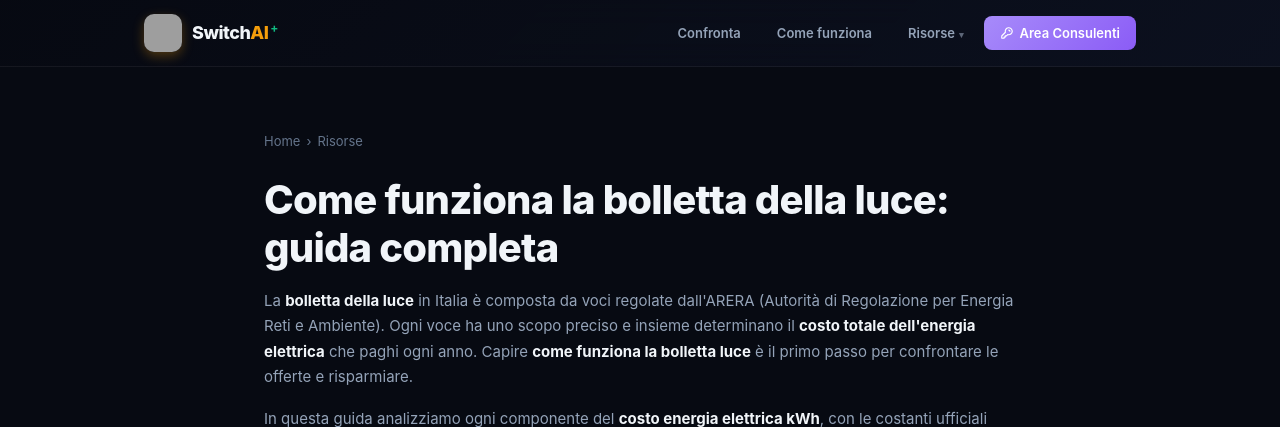
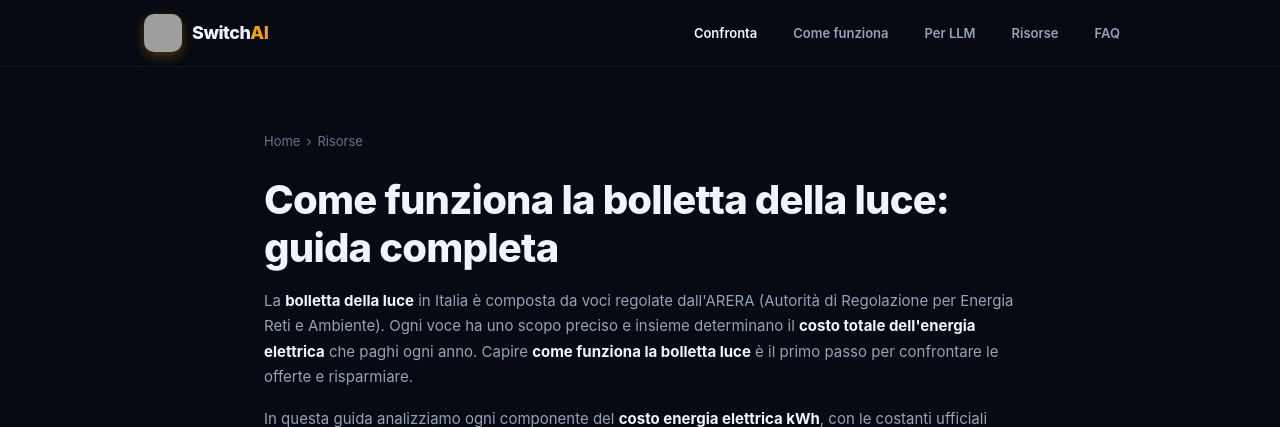
Before and after one commit to US1929/switchai, a PHP site: page /resources/bolletta-luce.php in a window 1280 px wide. Shown: the top 427 px of the page. Run offline with PHP 8.4, Linux system fonts and the light colour scheme; grey boxes are pictures that could not be loaded.

Commit message:
feat: affiliate links in results + ARERA local loader + nav fixes
- tariff_loader.php: loads from local ARERA JSON first (db-offerte-luce/gas.json
  from arera_sync.php), falls back to remote URLs if local files empty/missing
- api/index.php: enrichWithAffiliates() helper enriches all results with
  affiliate links from MySQL (GET/POST/DELETE endpoints already existed)
- mcp/index.php: same affiliate enrichment for MCP tool results
- TariffCard.jsx: uses tariff.affiliate_url as CTA link if present
  (opens in new tab with nofollow), otherwise falls back to internal form
- Home.jsx: passes subscription_url + affiliate_url through API mapping
- _header.php: replaced Plus nav with standard SwitchAI nav (no Area Consulenti)
- nav.html: added Risorse link

Affiliate link flow:
  Admin adds link → stored in MySQL → enrichWithAffiliates() checks
  → affiliate_url in API response → TariffCard shows '🔗 Attiva Online'

Co-Authored-By: Claude <noreply@anthropic.com>

```diff
--- a/backend/php/resources/_header.php
+++ b/backend/php/resources/_header.php
@@ -120,42 +120,21 @@ nav .area-btn span.label{display:none}
 </head>
 <body>
 
-<nav>
-<div id="scroll-progress" style="position:absolute;bottom:-1px;left:0;height:1px;width:0;background:linear-gradient(90deg,#f59e0b,#f97316,#ec4899);transition:width .1s linear;z-index:101"></div>
-<div class="container">
-<a href="/" class="logo">
+<nav style="background:rgba(7,10,18,0.95);backdrop-filter:blur(12px);border-bottom:1px solid rgba(255,255,255,0.06);position:sticky;top:0;z-index:100">
+<div class="container" style="display:flex;align-items:center;justify-content:space-between;padding:14px 24px;max-width:1040px">
+<a href="/" style="display:flex;align-items:center;gap:10px;text-decoration:none">
 <img src="/img/logo-76.png" alt="SwitchAI" width="38" height="38" style="border-radius:10px;box-shadow:0 4px 12px rgba(245,158,11,0.3)">
-<span style="font-size:18px;font-weight:800;color:#f1f5f9;letter-spacing:-0.5px">Switch<span style="color:#f59e0b">AI</span><span style="color:#10b981;font-size:12px;font-weight:700;margin-left:2px;vertical-align:super">+</span></span>
+<span style="font-size:18px;font-weight:800;color:#f1f5f9;letter-spacing:-0.5px">Switch<span style="color:#f59e0b">AI</span></span>
 </a>
-<div class="nav-links">
-<a href="/">Confronta</a>
-<a href="/come-funziona">Come funziona</a>
-<div class="dropdown" id="risorse-dropdown">
-<button class="nav-btn" onclick="document.getElementById('risorse-dropdown').classList.toggle('open')">Risorse<span class="dropdown-arrow">▾</span></button>
-<div class="dropdown-menu">
-<div class="group-label">Guide</div>
-<a href="/risorse/come-funziona-bolletta-luce">Bolletta luce</a>
-<a href="/risorse/come-funziona-bolletta-gas">Bolletta gas</a>
-<a href="/risorse/calcolo-spesa-annua">Calcolo spesa annua</a>
-<a href="/risorse/prezzo-fisso-vs-indicizzato">Fisso vs variabile</a>
-<a href="/risorse/come-leggere-bolletta">Come leggere la bolletta</a>
-<a href="/risorse/glossario-energia">Glossario energia</a>
-<div class="divider"></div>
-<div class="group-label">Strumenti</div>
-<a href="/offerte">Catalogo offerte</a>
-<a href="/panoramica">Panoramica mercato</a>
-<a href="/mercato">Storico PUN/PSV</a>
-</div>
-</div>
-<a href="/login" class="area-btn">
-<svg width="14" height="14" fill="none" viewBox="0 0 24 24" stroke="currentColor" style="flex-shrink:0"><path stroke-linecap="round" stroke-linejoin="round" stroke-width="2" d="M15 7a2 2 0 012 2m4 0a6 6 0 01-7.743 5.743L11 17H9v2H7v2H4a1 1 0 01-1-1v-2.586a1 1 0 01.293-.707l5.964-5.964A6 6 0 1121 9z"/></svg>
-Area Consulenti
-</a>
+<div style="display:flex;gap:4px;align-items:center">
+<a href="/" style="padding:8px 16px;border-radius:8px;font-size:13px;font-weight:600;color:#f1f5f9;text-decoration:none">Confronta</a>
+<a href="/come-funziona" style="padding:8px 16px;border-radius:8px;font-size:13px;font-weight:600;color:#94a3b8;text-decoration:none">Come funziona</a>
+<a href="/per-llm" style="padding:8px 16px;border-radius:8px;font-size:13px;font-weight:600;color:#94a3b8;text-decoration:none">Per LLM</a>
+<a href="/risorse/" style="padding:8px 16px;border-radius:8px;font-size:13px;font-weight:600;color:#94a3b8;text-decoration:none">Risorse</a>
+<a href="/faq.html" style="padding:8px 16px;border-radius:8px;font-size:13px;font-weight:600;color:#94a3b8;text-decoration:none">FAQ</a>
 </div>
 </div>
 </nav>
-<script>document.addEventListener('click',function(e){var d=document.getElementById('risorse-dropdown');if(d&&!d.contains(e.target))d.classList.remove('open')});
-window.addEventListener('scroll',function(){var h=document.documentElement.scrollHeight-window.innerHeight;var p=h>0?(window.scrollY/h)*100:0;var b=document.getElementById('scroll-progress');if(b)b.style.width=p+'%'},{passive:true});</script>
 
 <main class="container">
 
--- a/frontend/src/components/TariffCard.jsx
+++ b/frontend/src/components/TariffCard.jsx
@@ -452,11 +452,13 @@ export default function TariffCard({
           )}
         </div>
         <a
-          href={`/sottoscrizione?tariff=${encodeURIComponent(tariff.id)}&supplier=${encodeURIComponent(tariff.brand)}&name=${encodeURIComponent(tariff.offerta)}&commodity=${commodity}&annualCost=${annualCost}`}
+          href={tariff.affiliate_url || tariff.subscription_url || `/sottoscrizione?tariff=${encodeURIComponent(tariff.id)}&supplier=${encodeURIComponent(tariff.brand)}&name=${encodeURIComponent(tariff.offerta)}&commodity=${commodity}&annualCost=${annualCost}`}
+          target={tariff.affiliate_url ? "_blank" : undefined}
+          rel={tariff.affiliate_url ? "nofollow noopener" : undefined}
           className="btn btn-electric"
           style={{ fontSize: 12, padding: '9px 22px', flexShrink: 0 }}
         >
-          Attiva Online
+          {tariff.affiliate_url ? '🔗 Attiva Online' : 'Attiva Online'}
         </a>
       </div>
 
--- a/frontend/src/pages/Home.jsx
+++ b/frontend/src/pages/Home.jsx
@@ -104,7 +104,7 @@ export default function Home() {
         const d = await r.json();
         if (d.top3?.length) {
           const items = d.top3.map(o => ({
-            tariff: { id: o.tariff_id, brand: o.supplier, supplier_name: o.supplier, offerta: o.tariff_name, tariffa: o.type === 'FISSO' ? 'Fissa' : 'Variabile', 'prezzo tot kwh': o.price_per_unit, 'prezzo tot smc': o.price_per_unit, costo_fisso: (o.fixed_fee_monthly||0)*12, fixed_fee_monthly: o.fixed_fee_monthly, logo: o.supplier_logo, spread: o.spread, Pagamento: o.payment_method, prezzo_bloccato: o.contract_detail?.match(/(\d+)\s*mesi/)?.[1] || null, validita_offerta: o.valid_until, penale_recesso: o.penale_recesso, vantaggi: o.advantages, note_costi: null, extra: { penale_recesso: o.penale_recesso, validita_offerta: o.valid_until, vantaggi: o.advantages, prezzo_bloccato_mesi: o.contract_detail?.match(/(\d+)\s*mesi/)?.[1] || null } },
+            tariff: { id: o.tariff_id, brand: o.supplier, supplier_name: o.supplier, offerta: o.tariff_name, tariffa: o.type === 'FISSO' ? 'Fissa' : 'Variabile', 'prezzo tot kwh': o.price_per_unit, 'prezzo tot smc': o.price_per_unit, costo_fisso: (o.fixed_fee_monthly||0)*12, fixed_fee_monthly: o.fixed_fee_monthly, logo: o.supplier_logo, spread: o.spread, Pagamento: o.payment_method, prezzo_bloccato: o.contract_detail?.match(/(\d+)\s*mesi/)?.[1] || null, validita_offerta: o.valid_until, penale_recesso: o.penale_recesso, vantaggi: o.advantages, note_costi: null, extra: { penale_recesso: o.penale_recesso, validita_offerta: o.valid_until, vantaggi: o.advantages, prezzo_bloccato_mesi: o.contract_detail?.match(/(\d+)\s*mesi/)?.[1] || null }, subscription_url: o.subscription_url, affiliate_url: o.affiliate_url },
             annualCost: o.annual_cost_eur, savings: o.savings_eur > 0 ? Math.round(o.savings_eur) : null, savingsPct: o.savings_pct, breakdown: o.breakdown ? [o.breakdown.explanation] : [], hasRealSpend: true,
             priceWarning: o.price_warning,
           }));
```
Also changed, not shown: backend/php/api/index.php (+25 -0 lines), backend/php/inc/tariff_loader.php (+41 -8 lines), backend/php/mcp/index.php (+13 -0 lines).
